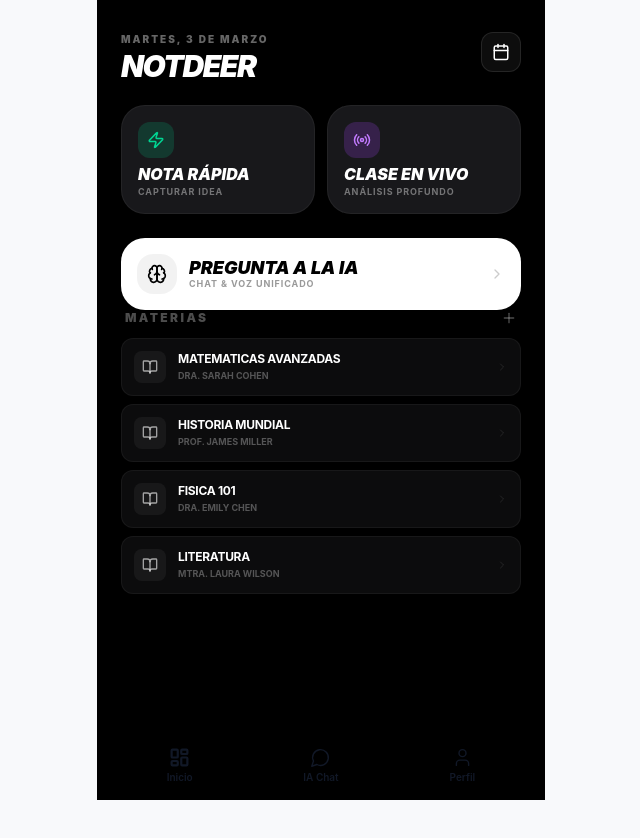
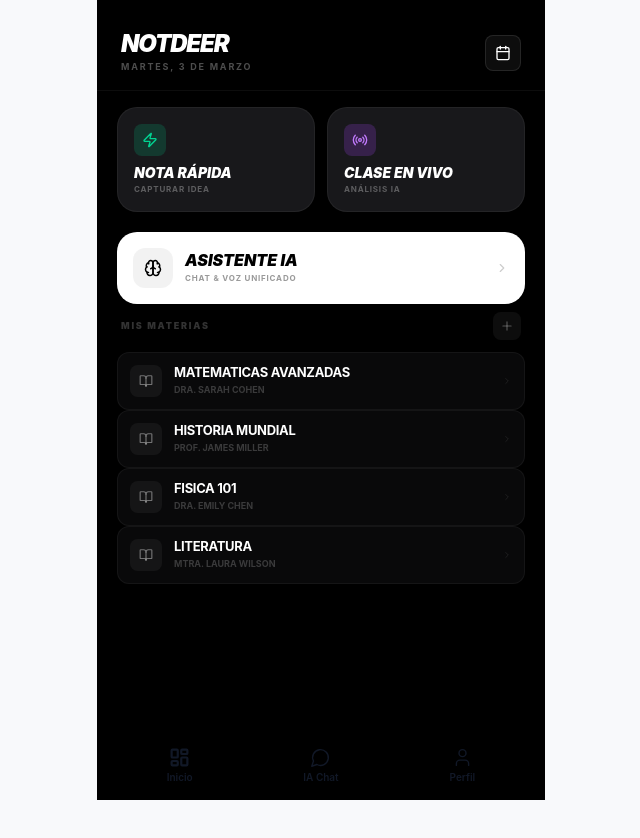
Before and after one commit to ekbfjefbfb/kiis, a React (Vite) app: page /dashboard in a window 1280 px wide. Shown: the top 838 px of the page, without its empty margins (319-959 px from the left). Built offline with nearby package versions, Linux system fonts and the light colour scheme; no server answers.

Commit message:
feat: optimización final de escala móvil, IA unificada y fit Apple/Android

```diff
--- a/src/app/pages/Chat.tsx
+++ b/src/app/pages/Chat.tsx
@@ -1,5 +1,5 @@
 import { useState, useRef, useEffect, useCallback } from "react";
-import { Mic, Send, StopCircle, Volume2, VolumeX, ArrowLeft, AudioLines, Sparkles } from "lucide-react";
+import { Mic, Send, StopCircle, Volume2, VolumeX, ArrowLeft, AudioLines, Sparkles, Loader2 } from "lucide-react";
 import { motion, AnimatePresence } from "motion/react";
 import { clsx } from "clsx";
 import { useNavigate } from "react-router";
@@ -124,21 +124,21 @@ export default function ChatPage() {
 
   return (
     <div className="h-[100dvh] bg-black text-white font-sans flex flex-col overflow-hidden">
-      {/* Header Compacto - Mobile Fit */}
-      <div className="px-6 pt-10 pb-4 flex justify-between items-center bg-black/80 backdrop-blur-xl border-b border-white/5 shrink-0 z-20">
+      {/* Header Compacto - Adaptado para Apple/Android */}
+      <div className="px-6 pt-12 pb-4 flex justify-between items-center bg-black/80 backdrop-blur-xl border-b border-white/5 shrink-0 z-20">
         <div className="flex items-center gap-3">
-          <button onClick={() => navigate(-1)} className="w-8 h-8 rounded-lg bg-white/5 flex items-center justify-center">
+          <button onClick={() => navigate(-1)} className="w-8 h-8 rounded-lg bg-white/5 flex items-center justify-center active:scale-90 transition-transform">
             <ArrowLeft size={16} />
           </button>
-          <h1 className="text-xl font-black uppercase italic tracking-tighter">IA Chat</h1>
+          <h1 className="text-xl font-black uppercase italic tracking-tighter">Asistente IA</h1>
         </div>
-        <button onClick={() => setAutoSpeak(!autoSpeak)} className="w-8 h-8 rounded-lg bg-white/5 flex items-center justify-center">
+        <button onClick={() => setAutoSpeak(!autoSpeak)} className="w-8 h-8 rounded-lg bg-white/5 flex items-center justify-center active:scale-90 transition-transform">
           {autoSpeak ? <Volume2 size={18} /> : <VolumeX size={18} className="text-white/40" />}
         </button>
       </div>
 
-      {/* Messages - Scrollable area with correct padding for fixed input */}
-      <div className="flex-1 px-4 space-y-4 overflow-y-auto scrollbar-hide pt-4 pb-32">
+      {/* Messages - Ajuste de altura dinámica */}
+      <div className="flex-1 px-4 space-y-4 overflow-y-auto scrollbar-hide pt-4 pb-4">
         {messages.length === 0 && (
           <div className="h-full flex flex-col items-center justify-center opacity-10">
             <AudioLines size={60} strokeWidth={1} />
@@ -149,8 +149,8 @@ export default function ChatPage() {
         {messages.map((msg, i) => (
           <motion.div
             key={msg.id || i}
-            initial={{ opacity: 0, y: 10 }}
-            animate={{ opacity: 1, y: 0 }}
+            initial={{ opacity: 0, scale: 0.95 }}
+            animate={{ opacity: 1, scale: 1 }}
             className={clsx("flex flex-col", msg.role === "user" ? "items-end" : "items-start")}
           >
             <div className={clsx(
@@ -158,7 +158,7 @@ export default function ChatPage() {
               msg.role === "user" ? "bg-emerald-500 text-white rounded-tr-sm" : "bg-zinc-900 text-white rounded-tl-sm border border-white/5"
             )}>
               {msg.content || (
-                <div className="flex gap-1 p-1">
+                <div className="flex gap-1.5 p-1">
                   <div className="w-1.5 h-1.5 bg-white/40 rounded-full animate-bounce" />
                   <div className="w-1.5 h-1.5 bg-white/40 rounded-full animate-bounce [animation-delay:0.2s]" />
                   <div className="w-1.5 h-1.5 bg-white/40 rounded-full animate-bounce [animation-delay:0.4s]" />
@@ -167,21 +167,27 @@ export default function ChatPage() {
             </div>
           </motion.div>
         ))}
+        {isProcessing && (
+          <motion.div initial={{ opacity: 0 }} animate={{ opacity: 1 }} className="flex items-center gap-2 px-2">
+            <Loader2 size={14} className="animate-spin text-blue-500" />
+            <span className="text-[10px] font-bold text-white/40 uppercase tracking-widest">IA Procesando</span>
+          </motion.div>
+        )}
         <div ref={messagesEndRef} />
       </div>
 
-      {/* Input Zone - Fixed at bottom, visual height management for mobile keyboards */}
-      <div className="shrink-0 p-4 bg-gradient-to-t from-black via-black/90 to-transparent pb-8">
+      {/* Input Zone - Ajuste Apple/Android y Teclado */}
+      <div className="shrink-0 p-4 bg-black border-t border-white/5 pb-10">
         <div className="max-w-md mx-auto flex gap-2 items-end">
           <motion.button
             onClick={toggleVoiceRecording}
             whileTap={{ scale: 0.9 }}
             className={clsx(
               "w-12 h-12 rounded-xl flex items-center justify-center transition-all duration-300 shrink-0 shadow-lg",
-              isRecording ? "bg-red-600 animate-pulse" : "bg-zinc-900 border border-white/10"
+              isRecording ? "bg-red-600 animate-pulse shadow-[0_0_20px_rgba(220,38,38,0.3)]" : "bg-zinc-900 border border-white/10"
             )}
           >
-            {isRecording ? <Square size={18} fill="white" /> : <Mic size={18} />}
+            {isRecording ? <StopCircle size={18} fill="white" /> : <Mic size={18} />}
           </motion.button>
 
           <div className="flex-1 relative flex items-center">
@@ -189,7 +195,7 @@ export default function ChatPage() {
               value={input}
               onChange={(e) => setInput(e.target.value)}
               rows={1}
-              placeholder={isRecording ? "Escuchando..." : "Escribe o habla..."}
+              placeholder={isRecording ? "Grabando..." : "Hablemos?"}
               className="w-full bg-zinc-900 border border-white/10 rounded-xl px-4 py-3 text-base font-medium focus:outline-none focus:ring-1 focus:ring-white/20 resize-none overflow-hidden min-h-[48px] max-h-[120px] placeholder:text-white/10"
               onInput={(e) => {
                 const target = e.target as HTMLTextAreaElement;
--- a/src/app/pages/Dashboard.tsx
+++ b/src/app/pages/Dashboard.tsx
@@ -93,82 +93,86 @@ export default function Dashboard() {
     setNewClassProfessor("");
   };
 
-  const formatTime = (s: number) => `${Math.floor(s / 60)}:${(s % 60).toString().padStart(2, "0")}`;
+  const formatTime = (s: number) => `${Math.floor(s / 60)}:${((s % 60).toString().padStart(2, "0"))}`;
 
   return (
-    <div className="min-h-[100dvh] bg-black text-white pb-24 font-sans selection:bg-white/30">
-      <div className="px-6 pt-8 pb-6 flex justify-between items-start">
-        <motion.div initial={{ opacity: 0, x: -20 }} animate={{ opacity: 1, x: 0 }}>
-          <p className="text-[10px] font-black text-white/40 mb-1 uppercase tracking-[0.2em]">{today}</p>
-          <h1 className="text-3xl font-black tracking-tighter leading-none uppercase italic">Notdeer</h1>
+    <div className="min-h-[100dvh] bg-black text-white pb-24 font-sans selection:bg-white/30 overflow-x-hidden">
+      {/* Header Compacto - Mobile Scaled */}
+      <div className="px-6 pt-8 pb-4 flex justify-between items-center bg-black/80 backdrop-blur-xl sticky top-0 z-20 border-b border-white/5">
+        <motion.div initial={{ opacity: 0, x: -10 }} animate={{ opacity: 1, x: 0 }}>
+          <h1 className="text-2xl font-black tracking-tighter uppercase italic leading-none">Notdeer</h1>
+          <p className="text-[9px] font-bold text-white/30 uppercase tracking-[0.2em] mt-1">{today}</p>
         </motion.div>
-        <Link to="/calendar" className="w-10 h-10 rounded-xl bg-white/5 border border-white/10 flex items-center justify-center active:scale-90 transition-transform">
-          <Calendar size={18} />
+        <Link to="/calendar" className="w-9 h-9 rounded-lg bg-white/5 border border-white/10 flex items-center justify-center active:scale-90 transition-transform">
+          <Calendar size={16} />
         </Link>
       </div>
 
-      <div className="px-6 space-y-6">
+      <div className="px-5 space-y-5 pt-4">
+        {/* Acciones de Valor - Escala Compacta */}
         <div className="grid grid-cols-2 gap-3">
           <motion.button
             onClick={handleQuickRecord}
             whileTap={{ scale: 0.96 }}
             className={clsx(
-              "rounded-[24px] p-4 text-left transition-all duration-500 relative overflow-hidden",
-              isRecording ? "bg-red-600" : "bg-zinc-900 border border-white/5"
+              "rounded-[20px] p-4 text-left transition-all duration-500 relative overflow-hidden",
+              isRecording ? "bg-red-600 shadow-[0_0_20px_rgba(220,38,38,0.3)]" : "bg-zinc-900 border border-white/5"
             )}
           >
-            <div className="w-9 h-9 rounded-xl bg-emerald-500/20 flex items-center justify-center mb-2">
-              {isRecording ? <Square size={18} fill="currentColor" /> : <Zap size={18} className="text-emerald-400" />}
+            <div className="w-8 h-8 rounded-lg bg-emerald-500/20 flex items-center justify-center mb-2">
+              {isRecording ? <Square size={16} fill="currentColor" /> : <Zap size={16} className="text-emerald-400" />}
             </div>
-            <p className="font-black text-base uppercase italic leading-none mb-1">Nota Rápida</p>
-            <p className="text-[9px] text-white/40 font-bold uppercase tracking-widest leading-tight">
+            <p className="font-black text-sm uppercase italic leading-tight">Nota Rápida</p>
+            <p className="text-[8px] text-white/30 font-bold uppercase tracking-widest mt-0.5">
               {isRecording ? formatTime(recordingTime) : "CAPTURAR IDEA"}
             </p>
           </motion.button>
 
           <Link to="/live">
-            <motion.div whileTap={{ scale: 0.96 }} className="rounded-[24px] bg-zinc-900 border border-white/5 p-4 text-left h-full">
-              <div className="w-9 h-9 rounded-xl bg-purple-500/20 flex items-center justify-center mb-2">
-                <Radio size={18} className="text-purple-400" />
+            <motion.div whileTap={{ scale: 0.96 }} className="rounded-[20px] bg-zinc-900 border border-white/5 p-4 text-left h-full active:bg-zinc-800 transition-colors">
+              <div className="w-8 h-8 rounded-lg bg-purple-500/20 flex items-center justify-center mb-2">
+                <Radio size={16} className="text-purple-400" />
               </div>
-              <p className="font-black text-base uppercase italic leading-none mb-1">Clase en Vivo</p>
-              <p className="text-[9px] text-white/40 font-bold uppercase tracking-widest leading-tight">ANÁLISIS PROFUNDO</p>
+              <p className="font-black text-sm uppercase italic leading-tight">Clase en Vivo</p>
+              <p className="text-[8px] text-white/30 font-bold uppercase tracking-widest mt-0.5">ANÁLISIS IA</p>
             </motion.div>
           </Link>
         </div>
 
+        {/* IA Unificada - Foco del valor */}
         <Link to="/chat">
-          <motion.div whileTap={{ scale: 0.98 }} className="bg-white text-black rounded-[24px] p-4 flex items-center justify-between group shadow-xl active:scale-95 transition-transform">
+          <motion.div whileTap={{ scale: 0.98 }} className="bg-white text-black rounded-[20px] p-4 flex items-center justify-between group active:scale-95 transition-all">
             <div className="flex items-center gap-3">
-              <div className="w-10 h-10 rounded-2xl bg-black/5 flex items-center justify-center">
-                <Brain size={20} />
+              <div className="w-10 h-10 rounded-xl bg-black/5 flex items-center justify-center">
+                <Brain size={18} />
               </div>
               <div>
-                <p className="font-black text-lg uppercase italic leading-none">Pregunta a la IA</p>
-                <p className="text-[9px] text-black/40 font-bold uppercase tracking-widest">CHAT & VOZ UNIFICADO</p>
+                <p className="font-black text-base uppercase italic leading-none">Asistente IA</p>
+                <p className="text-[8px] text-black/40 font-bold uppercase tracking-widest mt-1">CHAT & VOZ UNIFICADO</p>
               </div>
             </div>
-            <ChevronRight size={16} className="text-black/20 group-hover:translate-x-1 transition-transform" />
+            <ChevronRight size={14} className="text-black/20" />
           </motion.div>
         </Link>
 
-        <section>
-          <div className="flex justify-between items-end mb-3 px-1">
-            <h3 className="text-xs font-black uppercase tracking-[0.2em] text-white/30">Materias</h3>
-            <button onClick={() => setIsAddingClass(true)} className="text-white/30 hover:text-white transition-colors"><Plus size={16} /></button>
+        {/* Listado de Materias - Compacto */}
+        <section className="pt-2">
+          <div className="flex justify-between items-center mb-3 px-1">
+            <h3 className="text-[9px] font-black uppercase tracking-[0.2em] text-white/20">Mis Materias</h3>
+            <button onClick={() => setIsAddingClass(true)} className="w-7 h-7 rounded-lg bg-white/5 flex items-center justify-center text-white/30 active:scale-90 transition-transform"><Plus size={14} /></button>
           </div>
-          <div className="grid grid-cols-1 gap-2">
+          <div className="space-y-2">
             {CLASSES.map((cls) => (
               <Link key={cls.id} to={`/class/${cls.id}`}>
-                <motion.div whileTap={{ scale: 0.98 }} className="bg-zinc-900/50 rounded-xl p-3 flex items-center gap-3 border border-white/5 active:scale-95 transition-all">
+                <motion.div whileTap={{ scale: 0.98 }} className="bg-zinc-900/40 rounded-xl p-3 flex items-center gap-3 border border-white/5 active:bg-zinc-800 transition-all">
                   <div className="w-8 h-8 rounded-lg bg-white/5 flex items-center justify-center shrink-0">
-                    <BookOpen size={16} className="text-white/60" />
+                    <BookOpen size={14} className="text-white/40" />
                   </div>
                   <div className="flex-1 min-w-0">
-                    <p className="font-bold text-xs uppercase tracking-tight truncate leading-none mb-1">{cls.name}</p>
-                    <p className="text-[9px] text-white/30 font-bold uppercase truncate">{cls.professor}</p>
+                    <p className="font-bold text-[13px] uppercase tracking-tight truncate leading-none mb-1">{cls.name}</p>
+                    <p className="text-[9px] text-white/20 font-bold uppercase truncate">{cls.professor}</p>
                   </div>
-                  <ChevronRight size={12} className="text-white/10" />
+                  <ChevronRight size={10} className="text-white/10" />
                 </motion.div>
               </Link>
             ))}
@@ -176,38 +180,40 @@ export default function Dashboard() {
         </section>
       </div>
 
+      {/* Overlays de Estado */}
       <AnimatePresence>
         {isProcessing && (
-          <motion.div initial={{ opacity: 0, y: 20 }} animate={{ opacity: 1, y: 0 }} exit={{ opacity: 0, y: 20 }} className="fixed bottom-24 left-6 right-6 z-40">
-            <div className="bg-blue-600 rounded-2xl p-4 flex items-center gap-3 shadow-2xl">
-              <Sparkles size={18} className="animate-pulse" />
-              <p className="font-black text-[10px] uppercase tracking-widest italic">La IA está pensando...</p>
+          <motion.div initial={{ opacity: 0, y: 10 }} animate={{ opacity: 1, y: 0 }} exit={{ opacity: 0, y: 10 }} className="fixed bottom-20 left-4 right-4 z-40">
+            <div className="bg-blue-600 rounded-xl p-3 flex items-center gap-2 shadow-2xl">
+              <Loader2 size={14} className="animate-spin" />
+              <p className="font-black text-[9px] uppercase tracking-widest italic">La IA está analizando...</p>
             </div>
           </motion.div>
         )}
         {showSuccess && (
-          <motion.div initial={{ opacity: 0, y: 20 }} animate={{ opacity: 1, y: 0 }} exit={{ opacity: 0, y: 20 }} className="fixed bottom-24 left-6 right-6 z-40">
-            <div className="bg-emerald-600 rounded-2xl p-4 flex items-center gap-3 shadow-2xl">
-              <Zap size={18} fill="white" />
-              <p className="font-black text-[10px] uppercase tracking-widest italic">Captura guardada</p>
+          <motion.div initial={{ opacity: 0, y: 10 }} animate={{ opacity: 1, y: 0 }} exit={{ opacity: 0, y: 10 }} className="fixed bottom-20 left-4 right-4 z-40">
+            <div className="bg-emerald-600 rounded-xl p-3 flex items-center gap-2 shadow-2xl">
+              <Zap size={14} fill="white" />
+              <p className="font-black text-[9px] uppercase tracking-widest italic">Nota guardada</p>
             </div>
           </motion.div>
         )}
       </AnimatePresence>
 
+      {/* Modal Nueva Materia - Fit Móvil */}
       <AnimatePresence>
         {isAddingClass && (
           <>
             <motion.div initial={{ opacity: 0 }} animate={{ opacity: 1 }} exit={{ opacity: 0 }} className="fixed inset-0 bg-black/90 backdrop-blur-md z-40" onClick={() => setIsAddingClass(false)} />
-            <motion.div initial={{ opacity: 0, y: "100%" }} animate={{ opacity: 1, y: 0 }} exit={{ opacity: 0, y: "100%" }} className="fixed bottom-0 left-0 right-0 bg-zinc-900 rounded-t-[32px] z-50 p-8 pb-12 max-w-md mx-auto">
-              <div className="flex justify-between items-center mb-8">
-                <h2 className="text-xl font-black uppercase italic tracking-tighter">Nueva Materia</h2>
-                <button onClick={() => setIsAddingClass(false)} className="w-8 h-8 rounded-full bg-white/5 flex items-center justify-center text-white/40"><X size={16} /></button>
+            <motion.div initial={{ opacity: 0, y: "100%" }} animate={{ opacity: 1, y: 0 }} exit={{ opacity: 0, y: "100%" }} className="fixed bottom-0 left-0 right-0 bg-zinc-900 rounded-t-[24px] z-50 p-6 pb-10 max-w-md mx-auto">
+              <div className="flex justify-between items-center mb-6">
+                <h2 className="text-lg font-black uppercase italic tracking-tighter">Nueva Materia</h2>
+                <button onClick={() => setIsAddingClass(false)} className="w-8 h-8 rounded-lg bg-white/5 flex items-center justify-center text-white/40"><X size={16} /></button>
               </div>
-              <form onSubmit={handleCreateClass} className="space-y-4">
-                <input type="text" required value={newClassName} onChange={(e) => setNewClassName(e.target.value)} placeholder="NOMBRE" className="w-full bg-white/5 border border-white/10 rounded-xl px-5 py-4 text-sm font-bold placeholder:text-white/10 focus:outline-none focus:ring-1 focus:ring-white/20 transition-all uppercase" />
-                <input type="text" required value={newClassProfessor} onChange={(e) => setNewClassProfessor(e.target.value)} placeholder="PROFESOR" className="w-full bg-white/5 border border-white/10 rounded-xl px-5 py-4 text-sm font-bold placeholder:text-white/10 focus:outline-none focus:ring-1 focus:ring-white/20 transition-all uppercase" />
-                <button type="submit" className="w-full bg-white text-black rounded-xl py-4 text-lg font-black uppercase italic tracking-tight mt-2">Guardar</button>
+              <form onSubmit={handleCreateClass} className="space-y-3">
+                <input type="text" required value={newClassName} onChange={(e) => setNewClassName(e.target.value)} placeholder="NOMBRE" className="w-full bg-white/5 border border-white/10 rounded-xl px-4 py-3.5 text-sm font-bold placeholder:text-white/10 focus:outline-none focus:ring-1 focus:ring-white/20 transition-all uppercase" />
+                <input type="text" required value={newClassProfessor} onChange={(e) => setNewClassProfessor(e.target.value)} placeholder="PROFESOR" className="w-full bg-white/5 border border-white/10 rounded-xl px-4 py-3.5 text-sm font-bold placeholder:text-white/10 focus:outline-none focus:ring-1 focus:ring-white/20 transition-all uppercase" />
+                <button type="submit" className="w-full bg-white text-black rounded-xl py-3.5 text-base font-black uppercase italic tracking-tight mt-2 active:scale-95 transition-transform">Guardar</button>
               </form>
             </motion.div>
           </>
```
